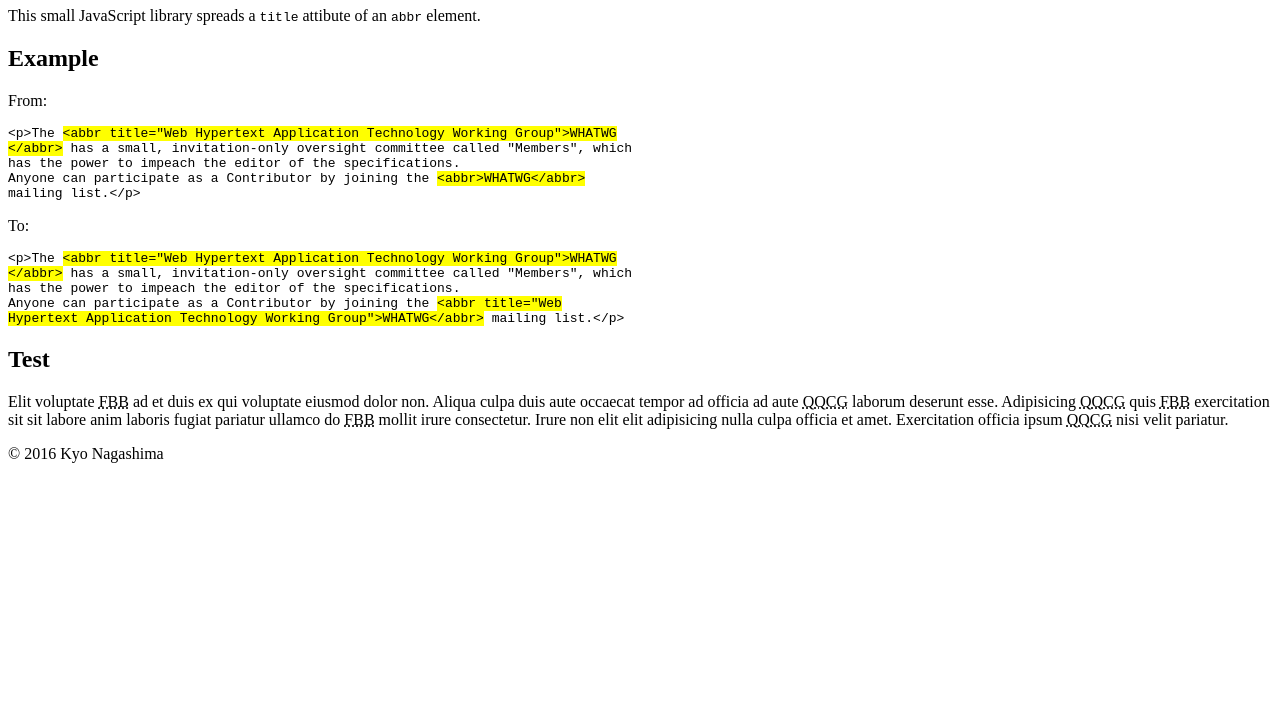
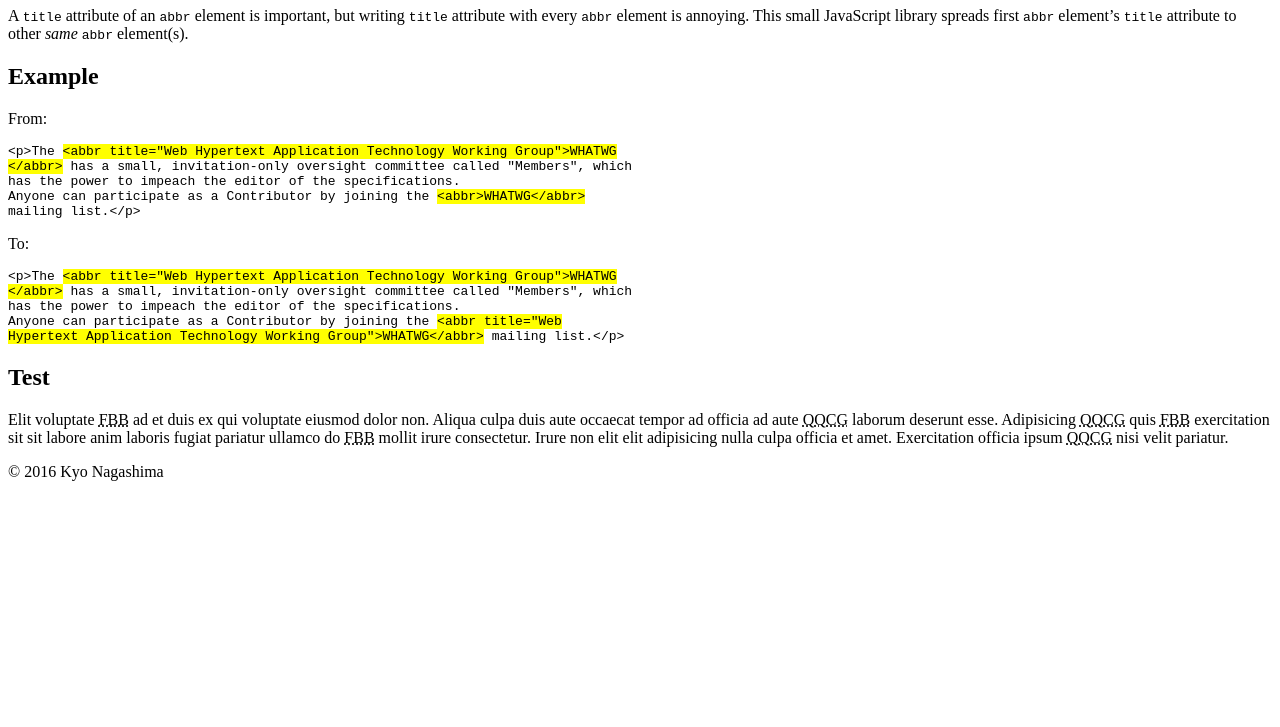
Before and after one commit to hail2u/abbread, a website: page docs/index.html in a window 1280 px wide. Shown: the part 73-800 px from the top of the page. Drawn offline with Linux system fonts and the light colour scheme.

Commit message:
Update description and explanation

```diff
--- a/docs/index.html
+++ b/docs/index.html
@@ -4,7 +4,7 @@
     <meta charset="UTF-8">
     <meta content="width=device-width" name="viewport">
 
-    <title>Abbread - Spread ABBR titling</title>
+    <title>Abbread - Spread title attribute of an abbr element</title>
 
     <script defer src="js/abbread.js"></script>
   </head>
@@ -12,7 +12,7 @@
     <header>
       <h1>Abbread - Spread ABBR titling</h1>
 
-      <p>This small JavaScript library spreads a <code>title</code> attibute of an <code>abbr</code> element.</p>
+      <p>A <code>title</code> attribute of an <code>abbr</code> element is important, but writing <code>title</code> attribute with every <code>abbr</code> element is annoying. This small JavaScript library spreads first <code>abbr</code> element’s <code>title</code> attribute to other <em>same</em> <code>abbr</code> element(s).</p>
     </header>
 
     <section class="example">
```
